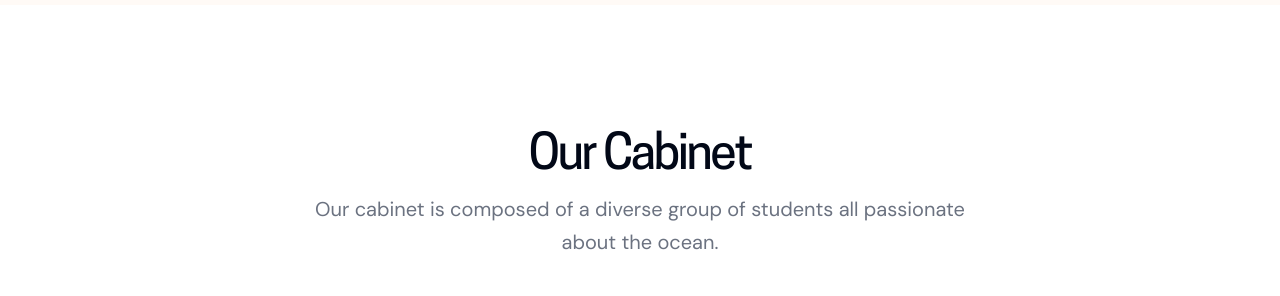
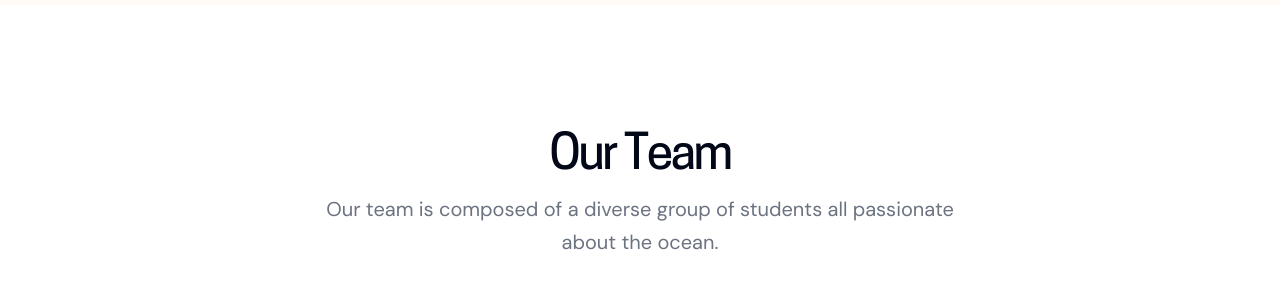
Before and after one commit to Marcus5408/yoi-website, a Next.js app: page / in a window 1280 px wide. Shown: the part 1320-1616 px from the top of the page. Built offline with nearby package versions, Linux system fonts and the light colour scheme; grey boxes are pictures that could not be loaded.

Commit message:
feat: Change text on home page

```diff
--- a/src/app/page.tsx
+++ b/src/app/page.tsx
@@ -84,10 +84,10 @@ export default function Component() {
           <div className="container grid items-center justify-center gap-4 px-4 text-center md:px-6 lg:gap-10">
             <div className="space-y-3">
               <h2 className="text-3xl font-bold tracking-tighter sm:text-4xl md:text-5xl">
-                Our Cabinet
+                Our Team
               </h2>
               <p className="mx-auto max-w-[75%] text-gray-500 md:text-xl/relaxed lg:text-base/relaxed xl:text-xl/relaxed dark:text-gray-400">
-                Our cabinet is composed of a diverse group of students all
+                Our team is composed of a diverse group of students all
                 passionate about the ocean.
               </p>
             </div>
```
